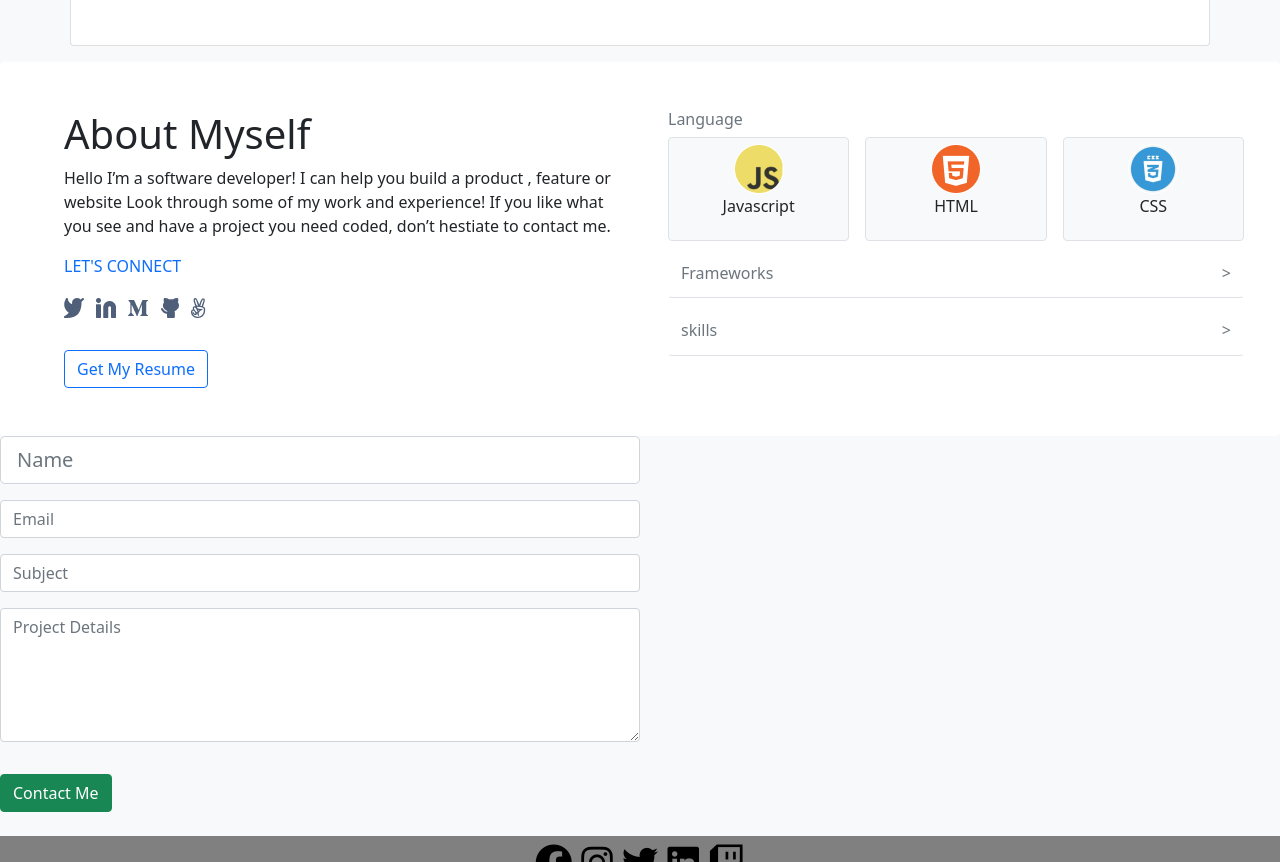
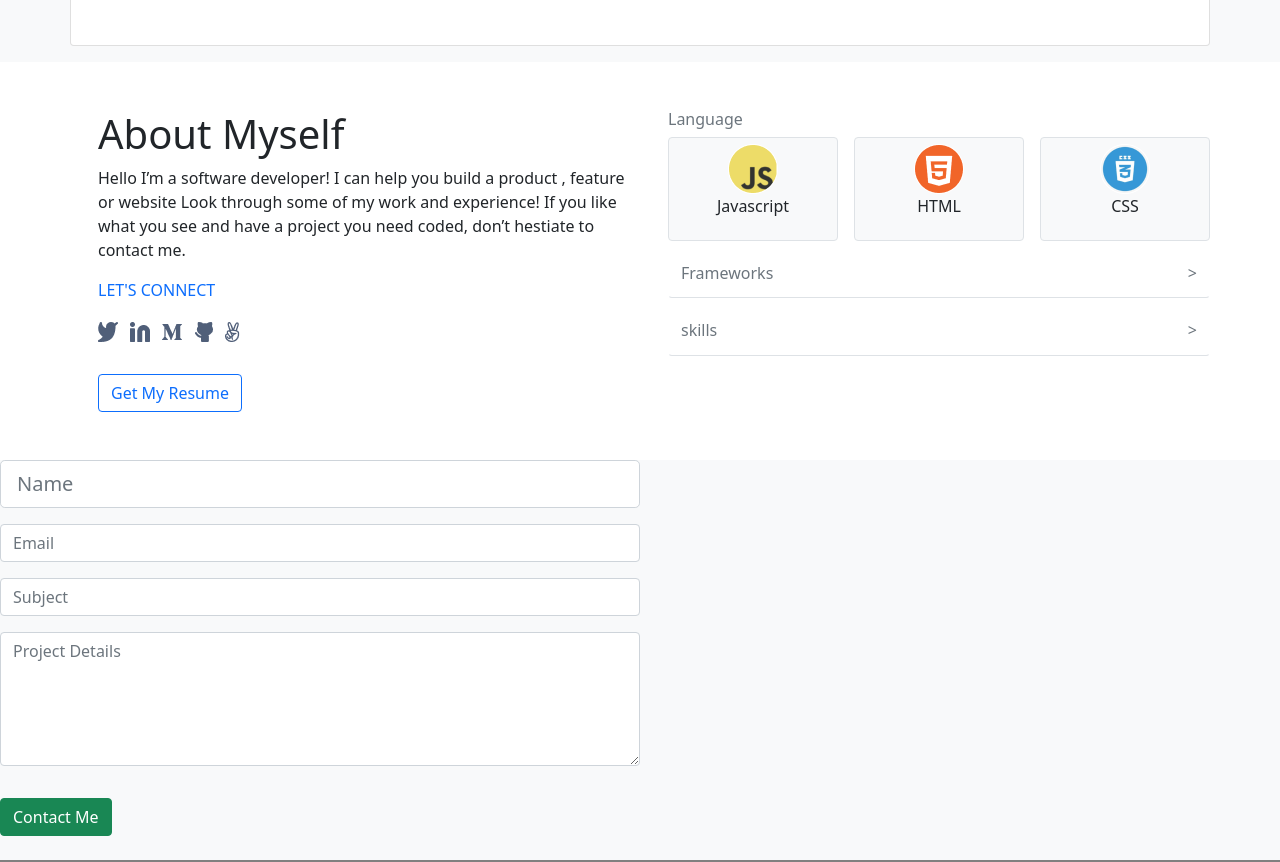
Before and after one commit to david30-maker/try-bootstrap, a plain HTML site: page index.html in a window 1280 px wide. Shown: the part 2100-2962 px from the top of the page. Drawn offline with nearby package versions, Linux system fonts and the light colour scheme; files whose address does not match are found by name.

Commit message:
changes on the container in About section

```diff
--- a/index.html
+++ b/index.html
@@ -163,7 +163,8 @@
       </section>
 
 <section id="About">
-    <div class="container-fluid bg-white p-5 mt-3 rounded">
+    <div class="container-fluid bg-white p-5 mt-3">
+    <div class="container">
        <div class="row">
        <div class="col-lg-6">
        <h1 class="ps-3">About Myself</h1>
@@ -218,7 +219,7 @@
 
     </div>
     </div>
-
+    </div>
 
 
     </section>
```
